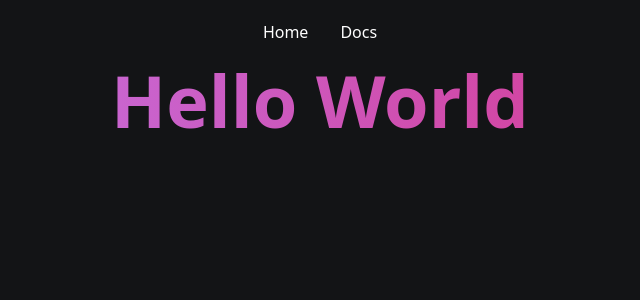
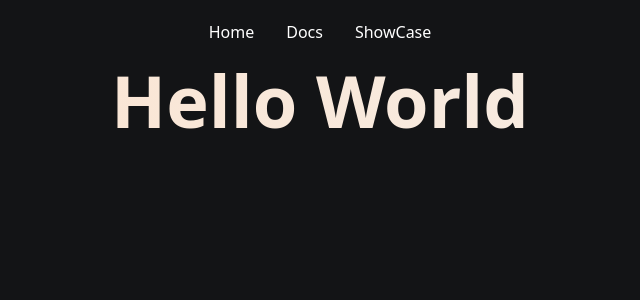
Before and after one commit to Lilswan77/clone2, a React (Create React App) app: page / in a window 1280 px wide. Shown: the top 300 px of the page, without its empty margins (320-960 px from the left). Built offline with nearby package versions, Linux system fonts and the light colour scheme.

Commit message:
text linear gradient, 'showcase'

```diff
--- a/package.json
+++ b/package.json
@@ -3,9 +3,14 @@
   "version": "0.1.0",
   "private": true,
   "dependencies": {
+    "@fortawesome/fontawesome-svg-core": "^6.2.1",
+    "@fortawesome/free-regular-svg-icons": "^6.2.1",
+    "@fortawesome/free-solid-svg-icons": "^6.2.1",
+    "@fortawesome/react-fontawesome": "^0.2.0",
     "@testing-library/jest-dom": "^5.16.5",
     "@testing-library/react": "^13.4.0",
     "@testing-library/user-event": "^13.5.0",
+    "babel-plugin-macros": "^3.1.0",
     "react": "^18.2.0",
     "react-dom": "^18.2.0",
     "react-router-dom": "^6.4.4",
--- a/src/App.jsx
+++ b/src/App.jsx
@@ -1,6 +1,8 @@
+import { FontAwesomeIcon } from '@fortawesome/react-fontawesome'
 import { BrowserRouter, Routes, Route, Link } from "react-router-dom";
 import Home from "./Components/Home";
 import Docs from "./Components/Docs";
+import Showcase from "./Components/Showcase";
 
 const App = () => {
   return (
@@ -9,10 +11,12 @@ const App = () => {
         <nav className="justify-center pt-5 gap-x-8 flex">
           <Link className="text-white" to="/">Home</Link>
           <Link className="text-white" to="/docs">Docs</Link>
+          <Link className="text-white" to="/showcase">ShowCase</Link>
         </nav>
         <Routes>
           <Route path="/" element={<Home />} />
           <Route path="/docs" element={<Docs />} />
+          <Route path="/showcase" element={<Showcase />} />
         </Routes>
       </BrowserRouter>
     </div>
--- a/src/Components/Home.jsx
+++ b/src/Components/Home.jsx
@@ -1,9 +1,10 @@
 const Home = () => {
   return (
     <div>
-      <h1 className="flex justify-center pt-5 font-extrabold text-transparent text-7xl bg-clip-text bg-gradient-to-r from-purple-400 to-pink-600">
+      <h1 className="flex justify-center pt-5 font-extrabold text-transparent text-7xl bg-clip-text bg-gradient-to-r from-[#fbe1cc] to-[#f6f0ea]">
         Hello World
       </h1>
+
     </div>
   );
 }
--- /dev/null
+++ b/src/Components/Showcase.jsx
@@ -0,0 +1,8 @@
+
+const Showcase = () => {
+  return (
+    <div>Showcase</div>
+  )
+}
+
+export default Showcase
```
Also changed, not shown: 1 other file (tests, documents, lock files or other folders).
